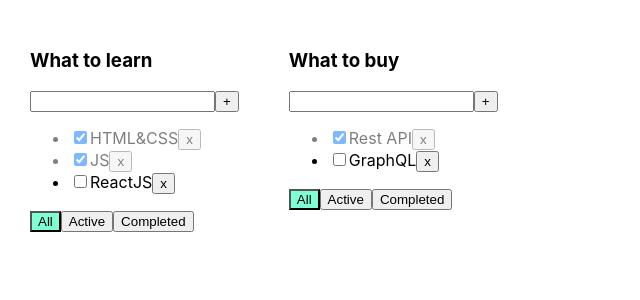
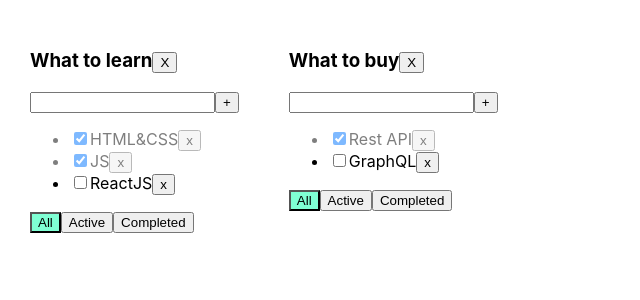
Before and after one commit to dktwho/self-practice2, a React (Create React App) app: page / in a window 1280 px wide. Shown: the top 300 px of the page, without its empty margins (0-640 px from the left). Built offline with nearby package versions, Linux system fonts and the light colour scheme.

Commit message:
added function removeTodoList

```diff
--- a/src/App.tsx
+++ b/src/App.tsx
@@ -52,6 +52,10 @@ function App() {
         setTodoLists(todoLists.map(tl => tl.id === todoListId ? {...tl, filter: value} : tl))
     }
 
+    function removeTodoList(todoListId: string) {
+        setTodoLists(todoLists.filter(tl => tl.id !== todoListId))
+    }
+
     return (
         <div className="App">
             {todoLists.map(tl => {
@@ -73,6 +77,7 @@ function App() {
                               addTask={addTask}
                               changeTaskStatus={changeStatus}
                               filter={tl.filter}
+                              removeTodoList={removeTodoList}
                     />
                 )
             })}
--- a/src/Todolist.tsx
+++ b/src/Todolist.tsx
@@ -16,6 +16,7 @@ type PropsType = {
     addTask: (todoListId: string, title: string) => void
     changeTaskStatus: (todoListId: string, taskId: string, isDone: boolean) => void
     filter: FilterValuesType
+    removeTodoList: (todoListId: string) => void
 }
 
 export function Todolist(props: PropsType) {
@@ -43,13 +44,20 @@ export function Todolist(props: PropsType) {
         }
     }
 
+    const removeTodoListHandler = () => {
+        props.removeTodoList(props.todoListId)
+    }
+
     const onAllClickHandler = () => props.changeFilter(props.todoListId, "all");
     const onActiveClickHandler = () => props.changeFilter(props.todoListId, "active");
     const onCompletedClickHandler = () => props.changeFilter(props.todoListId, "completed");
 
 
     return <div>
-        <h3>{props.title}</h3>
+        <h3>{props.title}
+            <button onClick={removeTodoListHandler}>X</button>
+        </h3>
+
         <div>
             <input value={title}
                    onChange={onChangeHandler}
```
